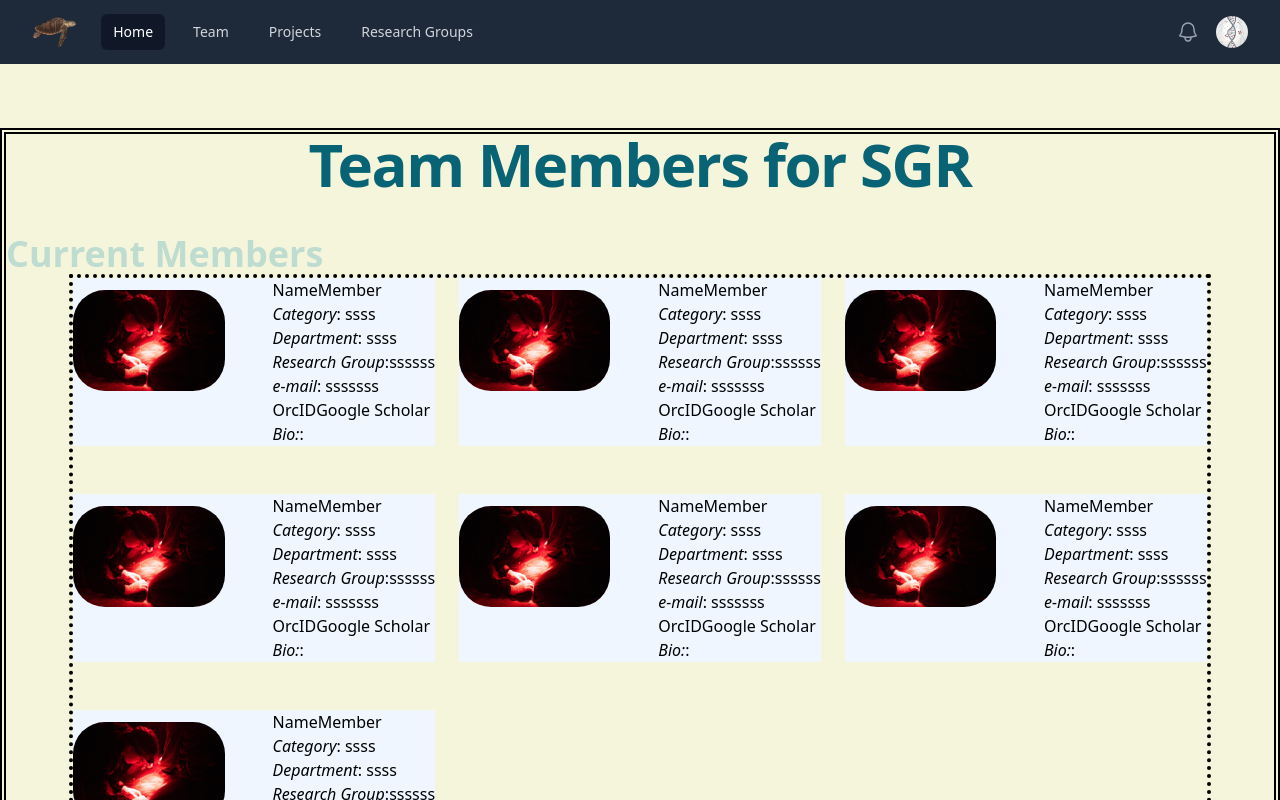
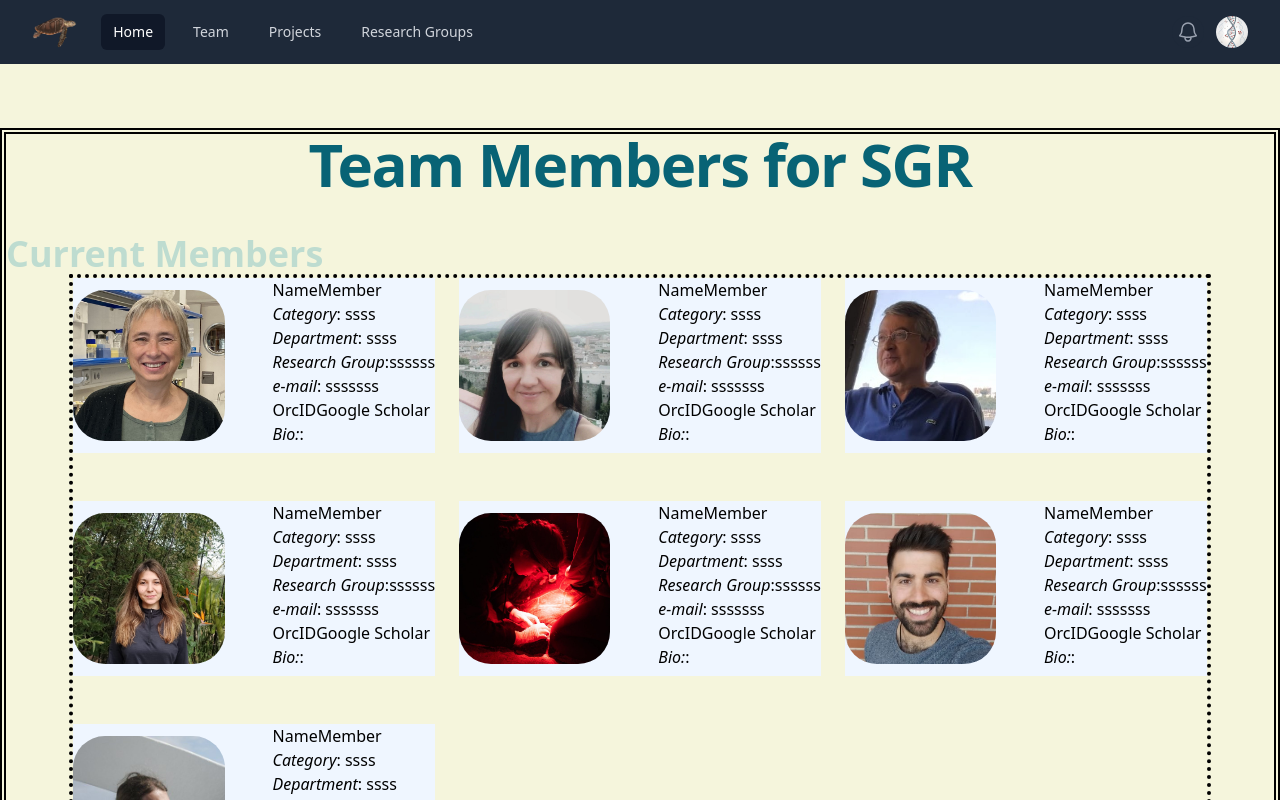
Before and after one commit to molivag/UB-SGR-Marine, a React (Vite) app: page /People in a window 1280 px wide. Shown: the top 800 px of the page. Built offline with nearby package versions, Linux system fonts and the light colour scheme.

Commit message:
TeamMember - Se agrego el TMember y se paso los props con su respectivo type, esto quita el warning de TS en PeopleView, se agrego un templete string para imprimir las imagenes leyendo la base de datos

```diff
--- a/src/components/TeamMember.tsx
+++ b/src/components/TeamMember.tsx
@@ -1,4 +1,31 @@
-function Member() {
+// function Member({props}){    ----> entre llaves es desctructuring
+
+type Tmember = {
+  id: number;
+  current: boolean,
+  name: string;
+  category: string;
+  department: string;
+  group: string;
+  email: string;
+  orcid: string;
+  scholar: string;
+  website: string;
+  socialmedia: string;
+  imageID: string;
+  description: string;
+};
+
+// aqui lo que hacemos es NO desestructurar el objeto prop que tiene las propiedas member(que es un objeto) y key que es un numero
+function Member( prop : {dataMember:Tmember, key:number}) {
+  // o bein podria desestructurarlo como:
+   // function Member( {Name_prop, key}: {Name_prop:Tmember, key:number}) {
+  // -----Es decir en el caso de desestructurar el prop, el nombre que le pongamos a
+  // -----prop debe ser el mismo que el declarado en el type que coincide con el valor de la prop que se esta pasando desde el componente padre, es decir, el que renderiza el componente hijo. En palabras tecnicas:
+  // *** Al desestructurar props, los nombres de las variables deben coincidir con las claves del objeto props recibido desde el componente padre y con las definiciones en el tipo de TypeScript.***
+
+  console.log(prop.dataMember.category)
+
 
   return (
     <div className="bg-blue-50 grid grid-row-2 gap-4">
@@ -7,7 +34,7 @@ function Member() {
         className="w-full sm:w-50 md:w-75 lg:w-80 xl:w-100 h-auto object-cover rounded-4xl"
 
           // className=" rounded-full w-64 h-64 "
-          src="../../public/img/foto_HelenaVela.jpg"
+	src={`../../public/img/team/${prop.dataMember.imageID}.jpg`}
           alt="Fotografia de Miembro 1"
         />
       </div>
```
